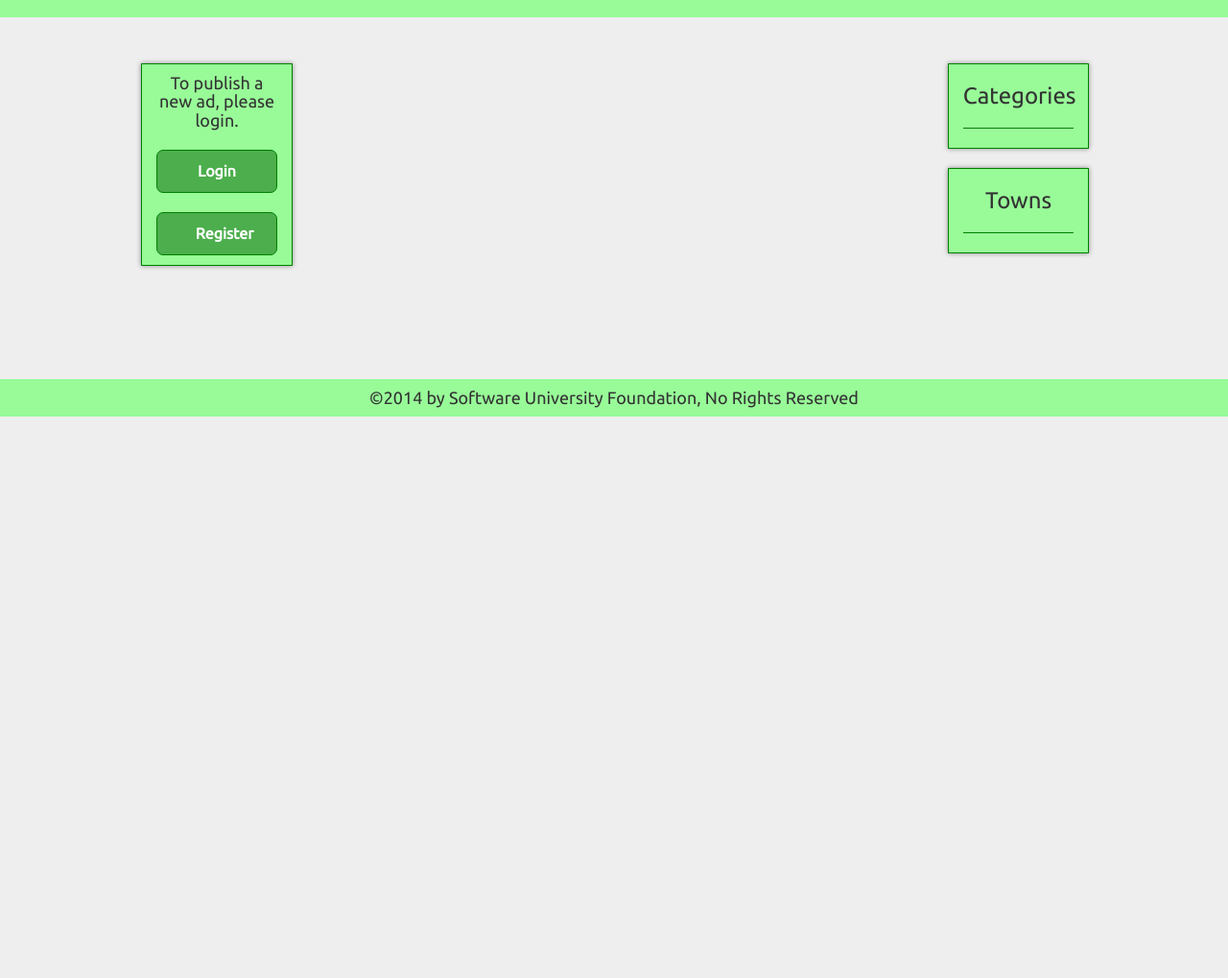
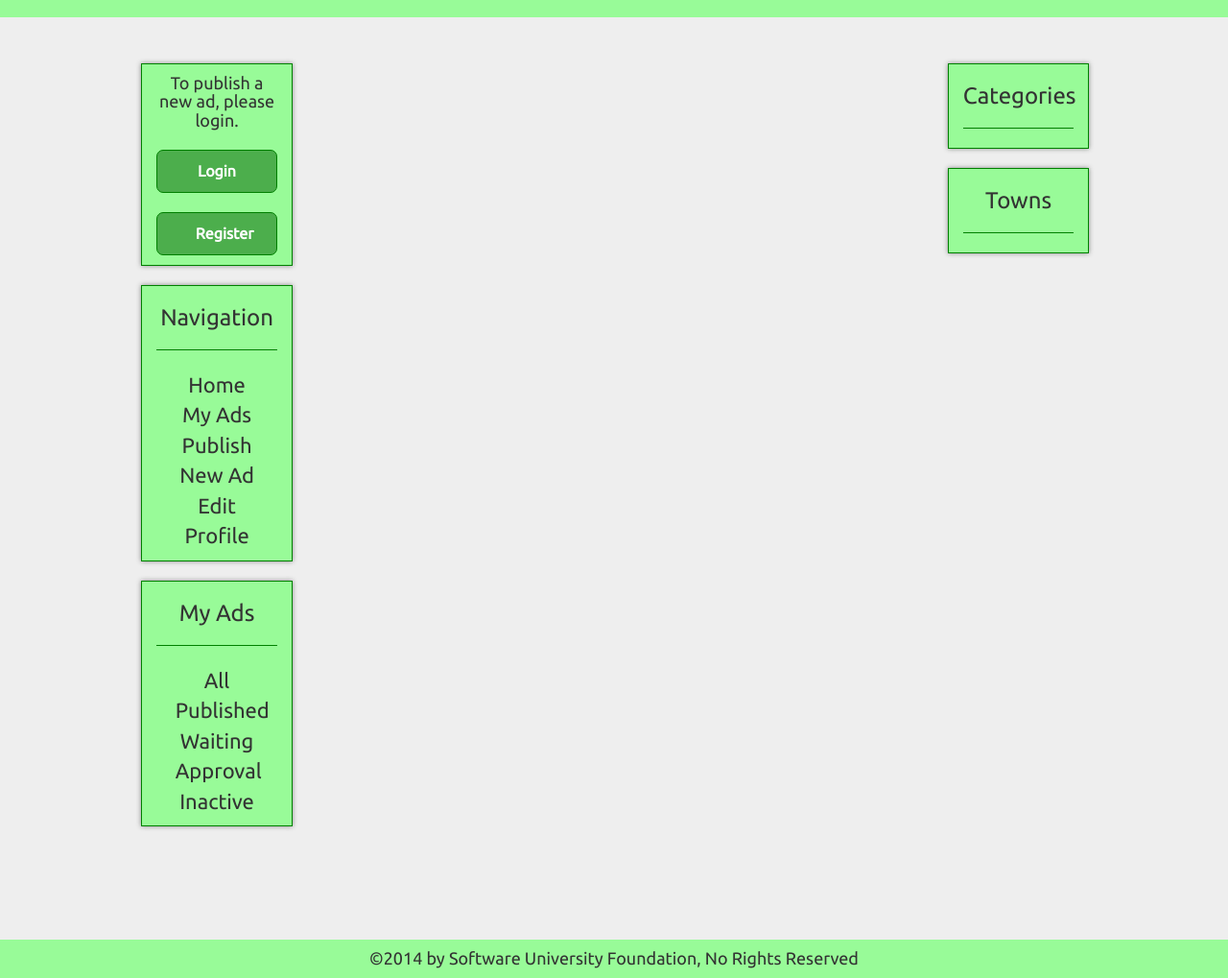
Before and after one commit to palazliev/Online-Ads-Publishing, a website: page app/index.html in a window 1280 px wide. Shown: the part 77-1096 px from the top of the page at 96% size. Before the commit the page ends 800 px from the top, so only its background shows below. Drawn offline with Linux system fonts and the light colour scheme; no server answers.

Commit message:
added navigation and my ads menus //not working yet :D

```diff
--- a/app/index.html
+++ b/app/index.html
@@ -23,7 +23,6 @@
 <div class="col-md-11">
     <aside class="col-md-2 jumbotron">
         <section class="aside col-md-10">
-
             <h4 class="text-center">To publish a new ad, please login.</h4>
             <a href="#/login">
             <button class="btn btn-default center-block col-md-12">Login</button>
@@ -31,6 +30,26 @@
             <a href="#/register">
                 <button class="btn btn-default center-block col-md-12">Register</button>
             </a>
+        </section>
+        <section class="aside col-md-10">
+            <h3 class="text-center">Navigation</h3>
+            <hr>
+            <ul class="ol-md-12">
+                <li>Home</li>
+                <li>My Ads</li>
+                <li>Publish New Ad</li>
+                <li>Edit Profile</li>
+            </ul>
+        </section>
+        <section class="aside col-md-10">
+            <h3 class="text-center">My Ads</h3>
+            <hr>
+            <ul class="ol-md-12">
+                <li>All</li>
+                <li>Published</li>
+                <li>Waiting Approval</li>
+                <li>Inactive</li>
+            </ul>
         </section>
     </aside>
 
```
